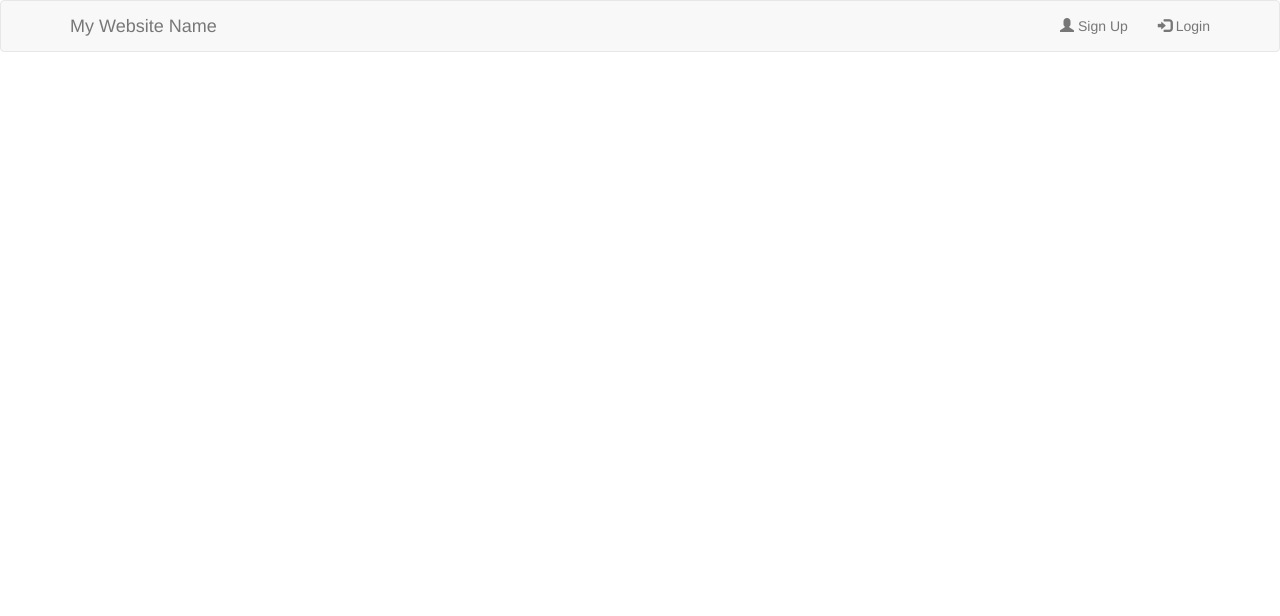
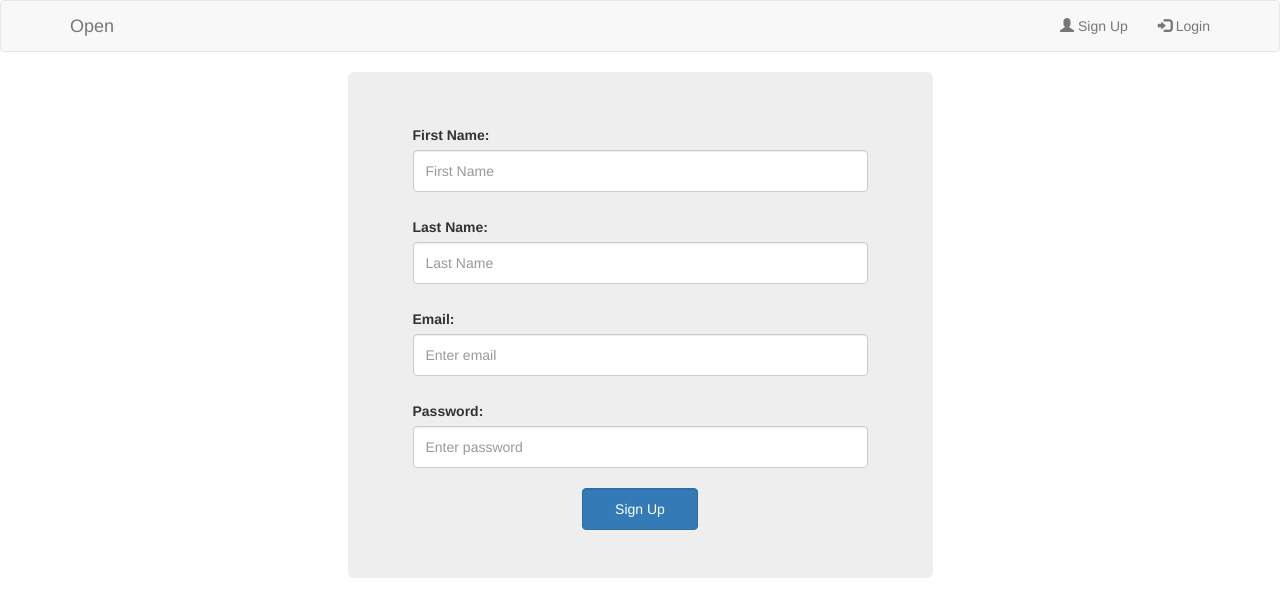
Before and after one commit to rai-ahmadfraz/open, a Vue app: page /signup in a window 1280 px wide. Shown: the top 616 px of the page. Built offline with nearby package versions, Linux system fonts and the light colour scheme.

Commit message:
components added

```diff
--- a/package.json
+++ b/package.json
@@ -10,6 +10,8 @@
     "build": "node build/build.js"
   },
   "dependencies": {
+    "axios": "^0.21.1",
+    "vee-validate": "^2.2.15",
     "vue": "^2.5.2",
     "vue-router": "^3.0.1"
   },
--- a/src/components/login.vue
+++ b/src/components/login.vue
@@ -1,7 +1,7 @@
 <template>
   <div class="container">
         <div class="row">
-            <div class="col-md-6 col-md-offset-3 login">
+            <div class="col-md-6 col-md-offset-3 jumbotron">
                 <div class="form-group">
                     <label for="email" class="email">Email:</label>
                     <input type="text" class="form-control" id="email" placeholder="Enter email" name="email">
@@ -27,19 +27,6 @@ export default {
 </script>
 
 <style scoped>
-  .login {
-            border: 1px solid rgba(0, 0, 0, .125);
-            border-radius: 1.25rem;
-            height: 400px;
-            position: relative;
-            top: 100px;
-        }
-
-        .email {
-            position: relative;
-            margin-top: 80px;
-        }
-
         .form-control {
             height: 42px;
         }
--- a/src/components/main_header.vue
+++ b/src/components/main_header.vue
@@ -2,17 +2,17 @@
  <nav class="navbar navbar-default">
         <div class="container">
             <div class="navbar-header">
-                <a class="navbar-brand" href="javascript:void(0)">My Website Name</a>
+                <router-link class="navbar-brand" :to="{name:'MainPage'}">Open</router-link>
                 <a class="navbar-brand menu-button" href="javascript:void(0)">
-                    <img class="menu-button-img" src="https://devpitchie.sixlogics.com/static/images/menu-button-black.svg">
+                    <img class="menu-button-img" src="../assets/menu-button-black.svg">
                 </a>
             </div>
             <!-- <ul class="nav navbar-nav mobile-screen">
                 <li class="active"><a href="javascript:void(0)">Home</a></li>
             </ul> -->
             <ul class="nav navbar-nav navbar-right mobile-screen">
-                <li><a href="javascript:void(0)"><span class="glyphicon glyphicon-user"></span> Sign Up</a></li>
-                <li><a href="javascript:void(0)"><span class="glyphicon glyphicon-log-in"></span> Login</a></li>
+                <li><router-link :to="{name:'Signup'}"><span class="glyphicon glyphicon-user"></span> Sign Up</router-link></li>
+                <li><router-link :to="{name:'Login'}"><span class="glyphicon glyphicon-log-in"></span> Login</router-link></li>
             </ul>
         </div>
     </nav>
--- /dev/null
+++ b/src/components/main_page.vue
@@ -0,0 +1,45 @@
+<template>
+  <div class="container">
+    <div class="row">
+        <div class="col-md-8">
+          <div class="card">
+            <h2>TITLE HEADING</h2>
+            <h5>Title description, Dec 7, 2017</h5>
+            <img style="height:200px;" src="https://www.timeoutdubai.com/public/styles/full_img/public/images/2020/07/13/IMG-Dubai-UAE.jpg">
+            <p>Some text..</p>
+            <p>Sunt in culpa qui officia deserunt mollit anim id est laborum consectetur adipiscing elit, sed do eiusmod tempor incididunt ut labore et dolore magna aliqua. Ut enim ad minim veniam, quis nostrud exercitation ullamco.</p>
+          </div>
+        </div>
+    </div>
+
+    </div>
+</template>
+
+<script>
+export default {
+  name: 'MainPage'
+}
+</script>
+
+<style scoped>
+        .form-control {
+            height: 42px;
+        }
+
+        .form-group {
+            padding: 5px;
+        }
+
+        .login_button {
+            display: flex;
+            justify-content: center;
+        }
+
+        .btn-primary {
+            width: 25%;
+        }
+
+        .navbar-default .navbar-nav>li>a {
+            font-size: 16px;
+        }
+</style>
--- /dev/null
+++ b/src/components/signup.vue
@@ -0,0 +1,104 @@
+<template>
+  <div class="container">
+        <div class="row">
+            <div class="col-md-6 col-md-offset-3 jumbotron">
+
+                <div class="form-group">
+                    <label for="first_name" class="first_name">First Name:</label>
+                    <input type="text" class="form-control" v-validate="'required'" v-model="signup.first_name" id="first_name" placeholder="First Name" name="first_name">
+                    <em class="text-danger">{{errors.first('first_name')}}</em>
+                </div>
+
+                <div class="form-group">
+                    <label for="last_name" class="last_name">Last Name:</label>
+                    <input type="text" class="form-control" id="last_name" v-validate="'required'" v-model="signup.last_name" placeholder="Last Name" name="last_name">
+                    <em class="text-danger" >{{errors.first('last_name')}}</em>
+                </div>
+
+                <div class="form-group">
+                    <label for="email" class="email">Email:</label>
+                    <input type="text" v-validate="'required|email'" class="form-control" id="email" v-model="signup.email" placeholder="Enter email" name="email">
+                   <em class="text-danger" >{{errors.first('email')}}</em>
+                </div>
+
+                <div class="form-group">
+                    <label for="pwd">Password:</label>
+                    <input type="password" class="form-control" id="password" placeholder="Enter password" v-model="signup.password" v-validate="'required'" name="password">
+                   <em class="text-danger">{{errors.first('password')}}</em>
+                </div>
+
+                <div class="login_button">
+                    <button type="submit" class="form-control btn btn-primary" @click="signUp()">Sign Up</button>
+                </div>
+
+            </div>
+        </div>
+
+    </div>
+</template>
+
+<script>
+import axios from 'axios';
+export default {
+  name: 'Signup',
+  data(){
+      return{
+          APP_BASE_URL:'http://localhost:3000',
+          signup:{
+              first_name:'',
+              last_name:'',
+              email:'',
+              password:'',
+          }
+      }
+  },
+  methods:{
+
+      signUp(){
+                this.$validator.validateAll().then(result =>{
+
+                   if(result){
+
+                      axios({
+                        method: 'post',
+                        url: this.APP_BASE_URL+'/register',
+                        data:this.signup,
+                        headers: {
+                        },
+                        })
+                        .then(function (response) {
+                            console.log(response);
+                        });
+
+                    }
+
+                }).catch(error=>{
+                    console.log(error);
+                })
+      }
+  }
+}
+</script>
+
+<style scoped>
+        .form-control {
+            height: 42px;
+        }
+
+        .form-group {
+            padding: 5px;
+        }
+
+        .login_button {
+            display: flex;
+            justify-content: center;
+        }
+
+        .btn-primary {
+            width: 25%;
+        }
+
+        .navbar-default .navbar-nav>li>a {
+            font-size: 16px;
+        }
+</style>
--- a/src/main.js
+++ b/src/main.js
@@ -3,7 +3,8 @@
 import Vue from 'vue'
 import App from './App'
 import router from './router'
-
+import VeeValidate from 'vee-validate';
+Vue.use(VeeValidate);
 Vue.config.productionTip = false
 
 /* eslint-disable no-new */
--- a/src/router/index.js
+++ b/src/router/index.js
@@ -1,6 +1,8 @@
 import Vue from 'vue'
 import Router from 'vue-router'
 import Login from '@/components/login'
+import MainPage from '@/components/main_page'
+import Signup from '@/components/signup'
 
 Vue.use(Router)
 
@@ -9,8 +11,18 @@ export default new Router({
   routes: [
     {
       path: '/',
+      name: 'MainPage',
+      component: MainPage
+    },
+    {
+      path: '/login',
       name: 'Login',
       component: Login
+    },
+    {
+      path: '/signup',
+      name: 'Signup',
+      component: Signup
     }
   ]
 })
```
Also changed, not shown: src/assets/menu-button-black.svg (added), 1 other file (tests, documents, lock files or other folders).
